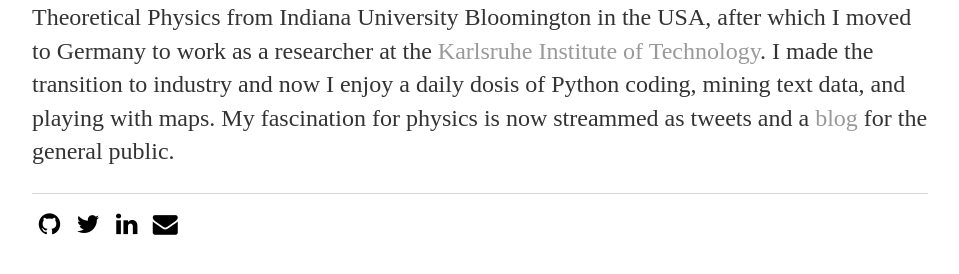
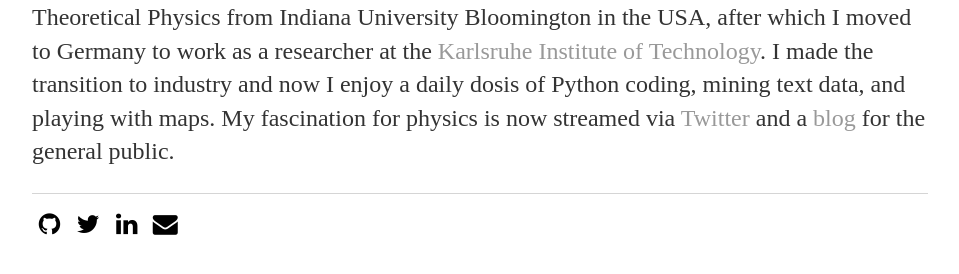
Before and after one commit to jorge-diaz/jorge-diaz.github.io, a Jekyll site: the page built from about/index.html, in a window 1280 px wide. Shown: the part 230-504 px from the top of the page, without its empty margins (160-1119 px from the left). Built offline with Jekyll 4.4.1, drawn with Linux system fonts in a browser that asks for light colours.

Commit message:
update: about

```diff
--- a/about/index.html
+++ b/about/index.html
@@ -9,6 +9,6 @@ title: Jorge S. Diaz
 	USA, after which I moved to Germany to work as a researcher at the <a href="https://www.itp.kit.edu/~jsdiaz/" target="_blank">Karlsruhe
 	Institute of Technology</a>. I made the transition to industry and now I enjoy a
 	daily dosis of Python coding, mining text data, and playing with maps. My
-	fascination for physics is now streammed as tweets and a <a href="https://conexioncausal.wordpress.com/" target="_blank">blog</a> for the
+	fascination for physics is now streamed via <a href="https://twitter.com/jsdiaz_" target="_blank">Twitter</a> and a <a href="https://conexioncausal.wordpress.com/" target="_blank">blog</a> for the
 	general public.</p>
 </div><!-- /.blurb -->
```
